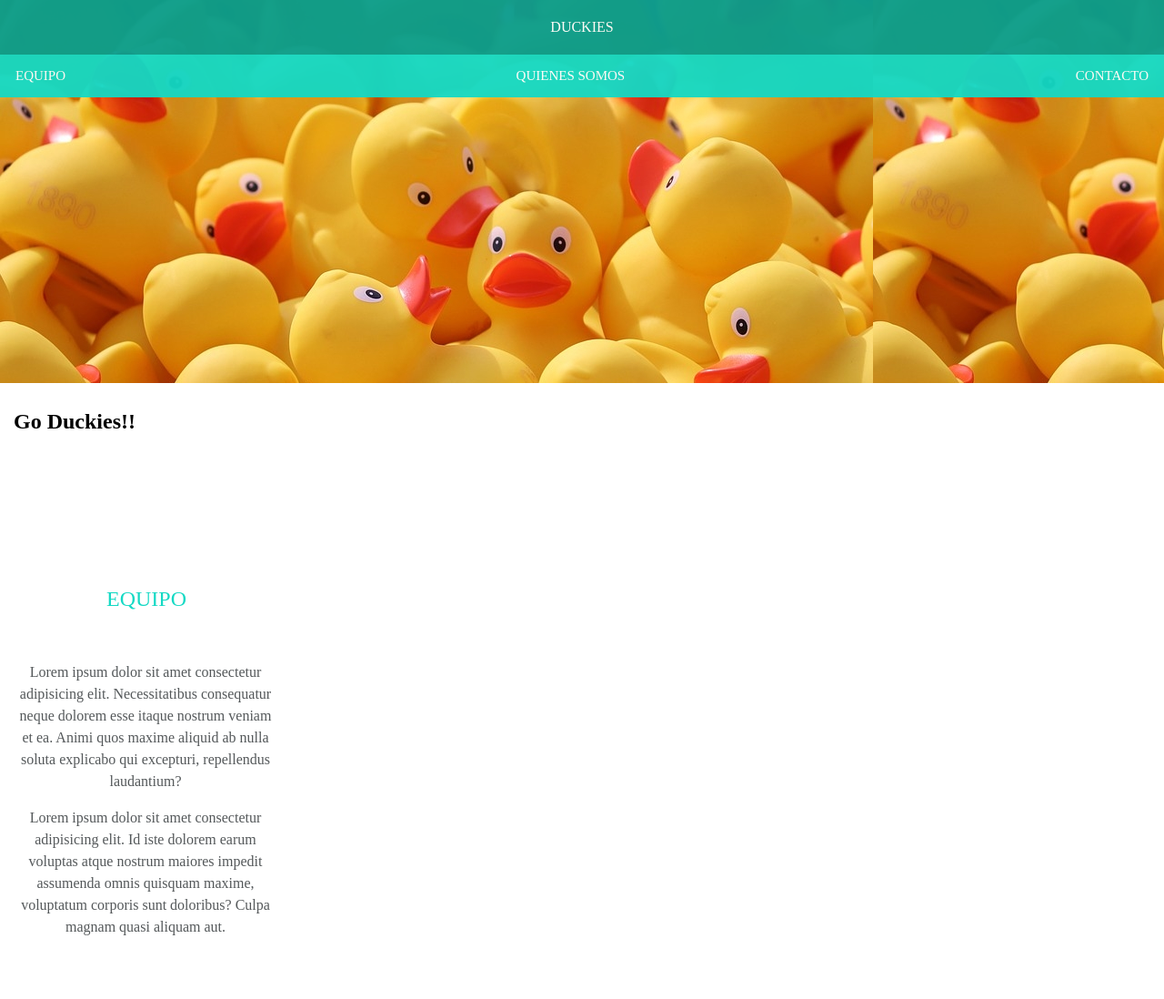
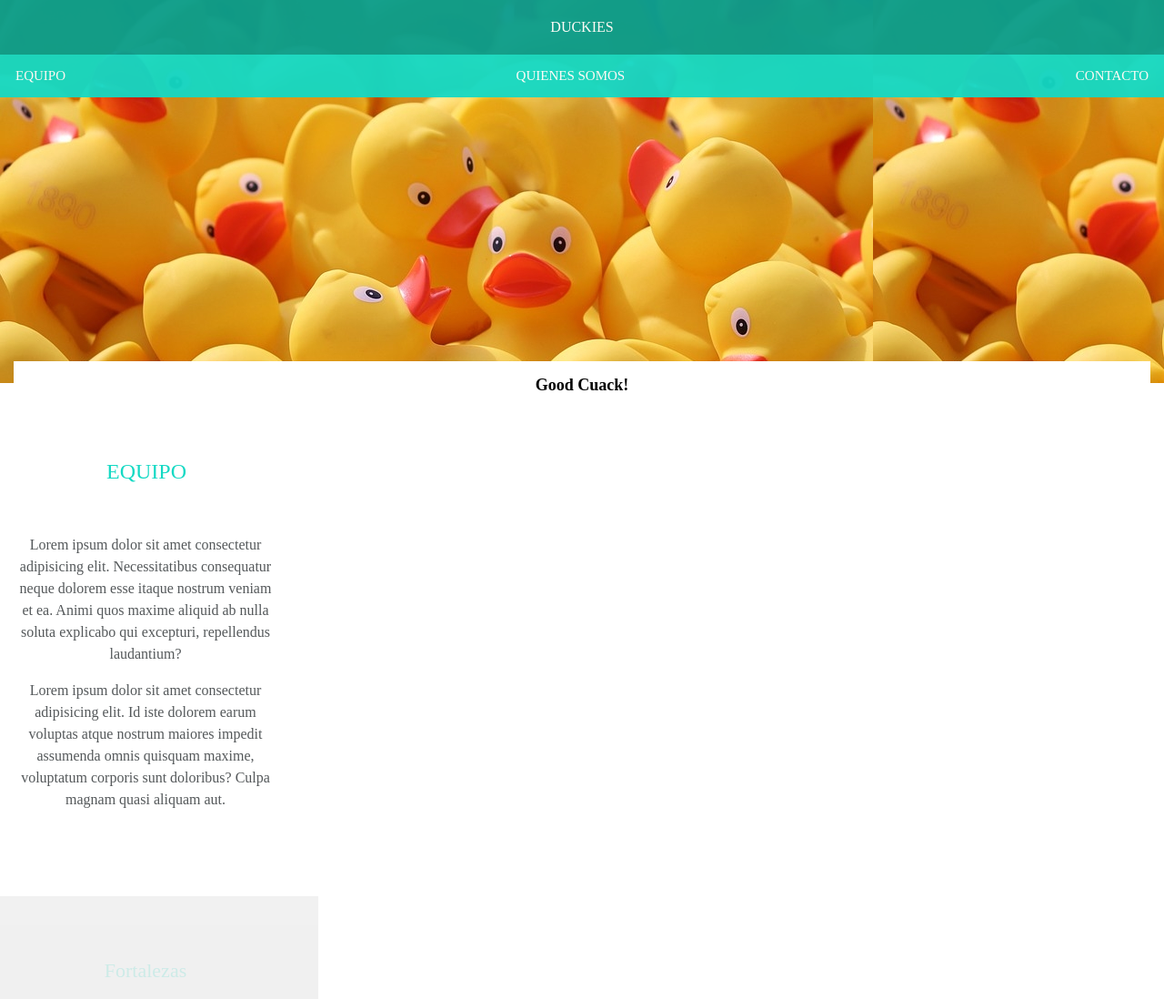
Before and after one commit to Adalab/project-promo-p-module-1-team-7, a plain HTML site: page index.html in a window 1280 px wide. Shown: the top 1098 px of the page at 91% size. Drawn offline with Linux system fonts and the light colour scheme.

Commit message:
header done

```diff
--- a/index.html
+++ b/index.html
@@ -16,17 +16,19 @@
       <div class="header_nav">
         <nav>
           <ul>
-            <li><a href="">EQUIPO</a></li>
-            <li><a href="">QUIENES SOMOS</a></li>
+            <li><a href="#equipo">EQUIPO</a></li>
+            <li><a href="#quienes_somos">QUIENES SOMOS</a></li>
             <li><a href="">CONTACTO</a></li>
           </ul>
         </nav>
       </div>
+      <div class="slogan">Good Cuack!</div>
     </header>
     <main>
       <!-- Parte de Elena -->
-      <h2 class="lema">Go Duckies!!</h2>
+
       <article class="team">
+        <a name="equipo"></a>
         <h3 class="team_title">EQUIPO</h3>
         <span class="team_text">
           <p>
@@ -64,6 +66,7 @@
 
       <!--Parte de Ana-->
       <section class="second_section">
+        <a name="quienes_somos"></a>
         <h2 class="second_title">QUIENES SOMOS</h2>
         <article class="we">
           <div class="image_container">
--- a/styles/main.css
+++ b/styles/main.css
@@ -56,6 +56,28 @@ h1 {
 .header_nav a {
     text-decoration: none;
     color: var(--white);
+}
+
+.slogan {
+    padding: 14px 15px 16px;
+    display: flex;
+    justify-content: center;
+    position: absolute;
+    margin-top: 290px;
+    left: 15px;
+    right: 15px;
+
+
+    height: 50px;
+    background-color: var(--white);
+    color: var(--black);
+    font-family: OpenSans;
+    font-size: 18px;
+    font-weight: 600;
+    font-stretch: normal;
+    font-style: normal;
+    line-height: 1.39;
+    letter-spacing: normal
 }
 
 /* Parte de Elena */
```
